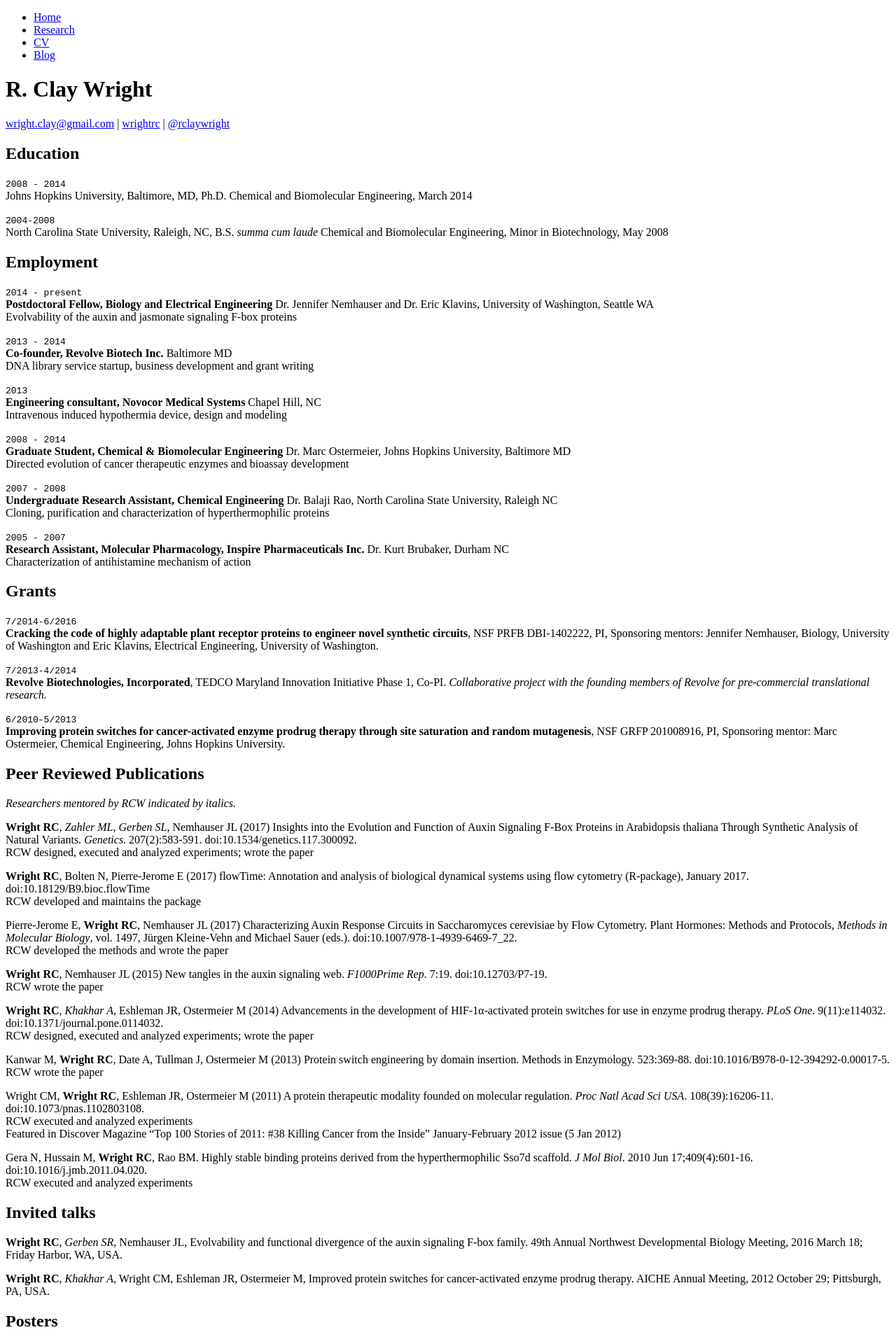
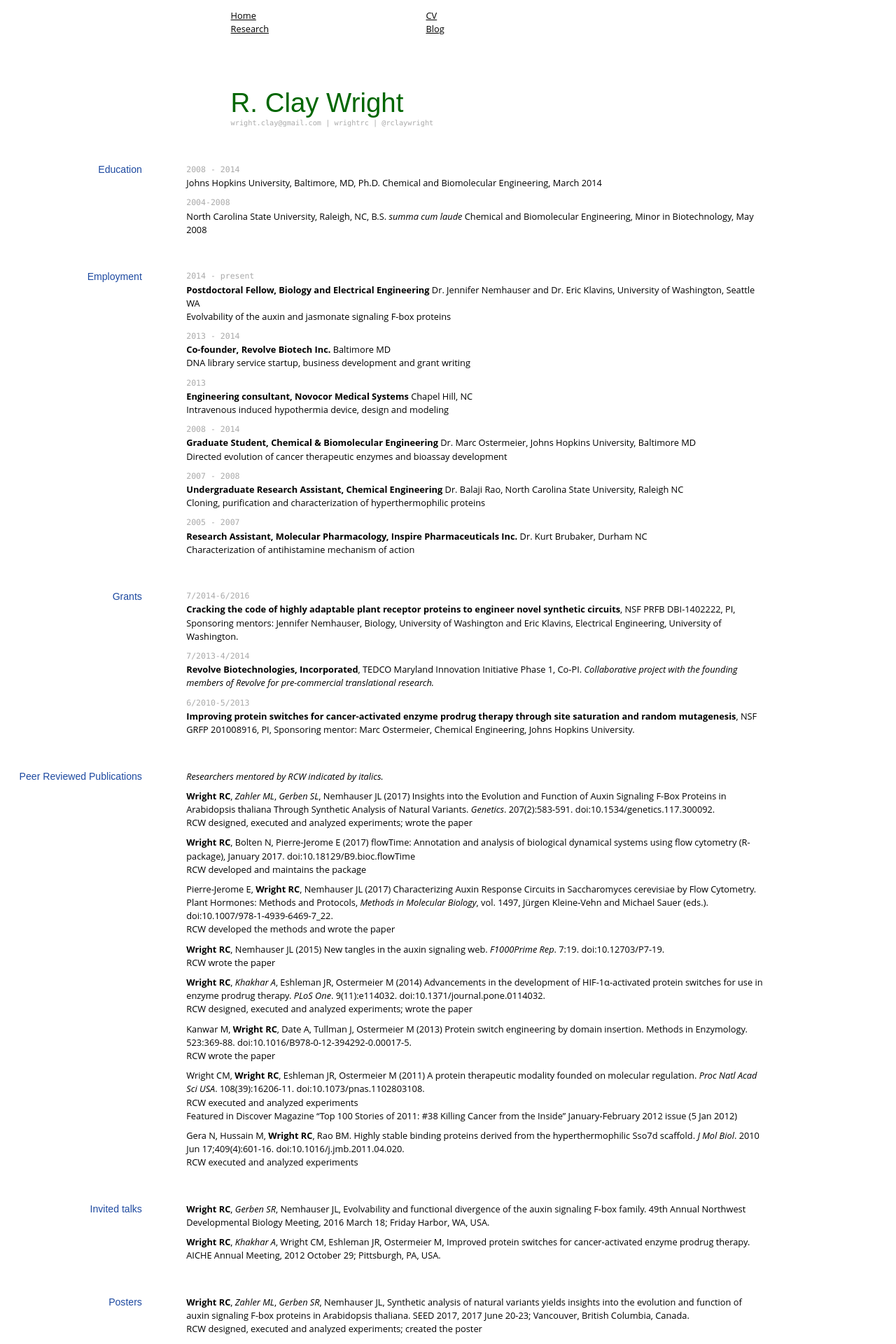
Before and after one commit to aherbotany/wrightrc.github.io, a Jekyll site: the page built from cv/index.md, in a window 1280 px wide. Shown: the top 1920 px of the page at 70% size. Built offline with Jekyll 4.4.1, drawn with Linux system fonts in a browser that asks for light colours.

Commit message:
updated css ref

```diff
--- a/_layouts/cv.html
+++ b/_layouts/cv.html
@@ -1,9 +1,8 @@
 <!doctype html>
 <html>
   <head>
-    <meta charset=utf-8 />
     <title> Clay Wright's CV</title>
-    <link href="media/cv-screen.css" type="text/css" rel="stylesheet">
+    <link href="/css/cv-screen.css" type="text/css" rel="stylesheet">
   </head>
 
   <body>
@@ -18,11 +17,12 @@
 
     <div id="main">
       <div id="content">
+
       {{ content }}
+
       </div>
     </div>
 
-    <div class="footer"></div>
     <footer>
             <ul>
                 <li><a href="mailto:wright.clay@gmail.com">email</a></li>
```
